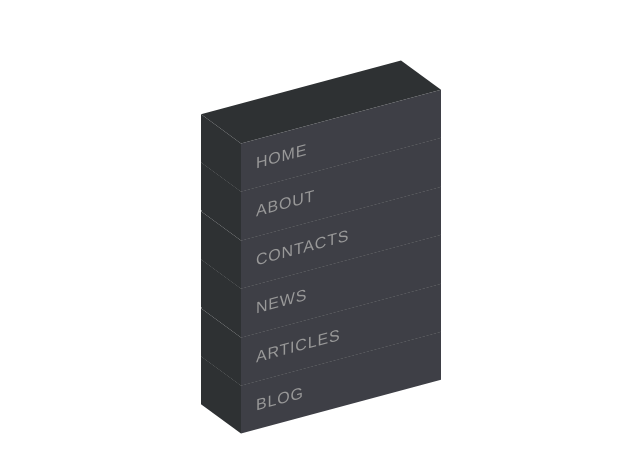
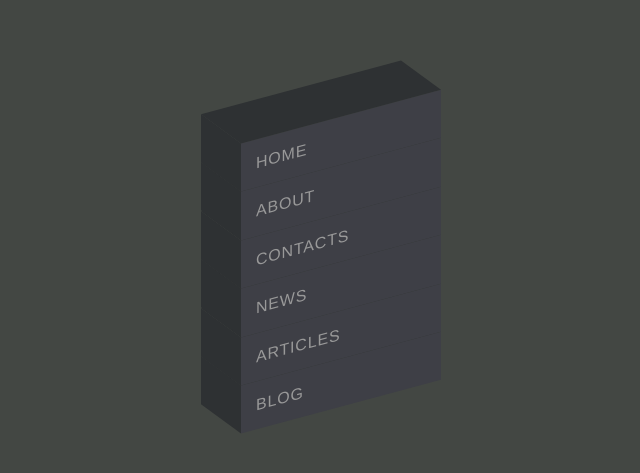
Before and after one commit to Petrworks/less_pract10, a plain HTML site: page index.html in a window 1280 px wide. Shown: the part 133-606 px from the top of the page, without its empty margins (319-959 px from the left). Drawn offline with Linux system fonts and the light colour scheme.

Commit message:
bf colour

```diff
--- a/css/style.css
+++ b/css/style.css
@@ -8,6 +8,7 @@ body {
   display: flex;
   justify-content: center;
   align-items: center;
+  background-color: #434743;
 }
 a {
   text-decoration: none;
```
